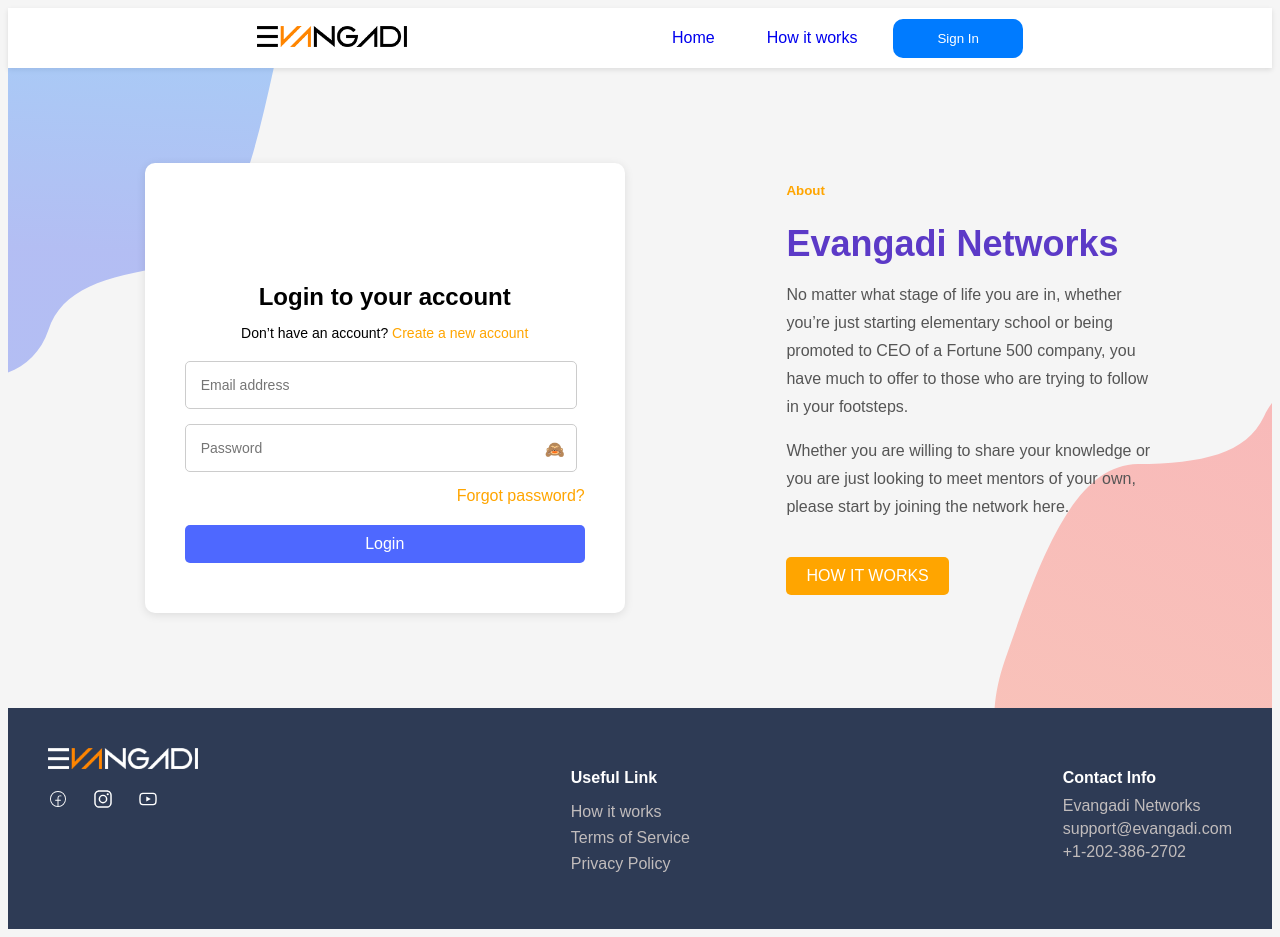
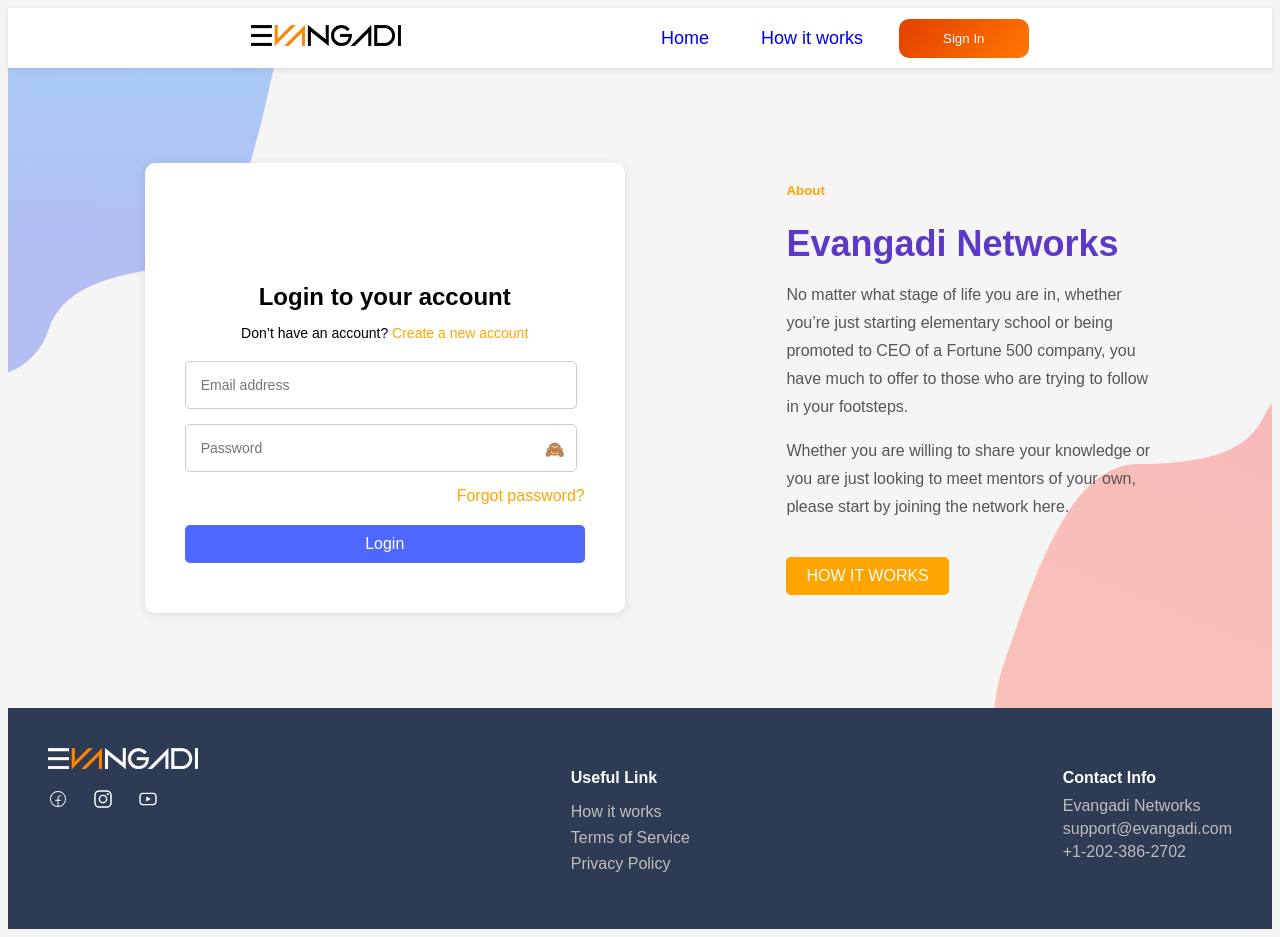
Before and after one commit to yordanos26/Evangadi_forum_final, a React (Vite) app in the folder Frontend/: page /login in a window 1280 px wide. Built offline with nearby package versions, Linux system fonts and the light colour scheme; no server answers.

Commit message:
button color sets to root color

```diff
--- a/Frontend/src/components/Header/Header.module.css
+++ b/Frontend/src/components/Header/Header.module.css
@@ -7,6 +7,7 @@
   box-shadow: 0 2px 5px rgba(0, 0, 0, 0.1);
   height: 40px;
   margin: 0 auto;
+  font-size: 18px;
 }
 
 .logo img {
@@ -41,14 +42,14 @@
 }
 
 .logoutButton {
-  background-color: var(--primary-color);
+  background-image: var(--button-color);
   color: white;
   border: none;
   padding: 4px 28px;
   cursor: pointer;
 }
 .signInButton {
-  background-color: var(--primary-color);
+  background-image: var(--button-color);
   color: white;
   border: none;
   padding: 4px 28px;
--- a/Frontend/src/pages/Answer/Answer.module.css
+++ b/Frontend/src/pages/Answer/Answer.module.css
@@ -85,7 +85,7 @@
 }
 
 .submitButton {
-  background-color: #007bff;
+  background-image: linear-gradient(310deg, #ff7800, #e33f00);
   color: white;
   border: none;
   border-radius: 5px;
```
